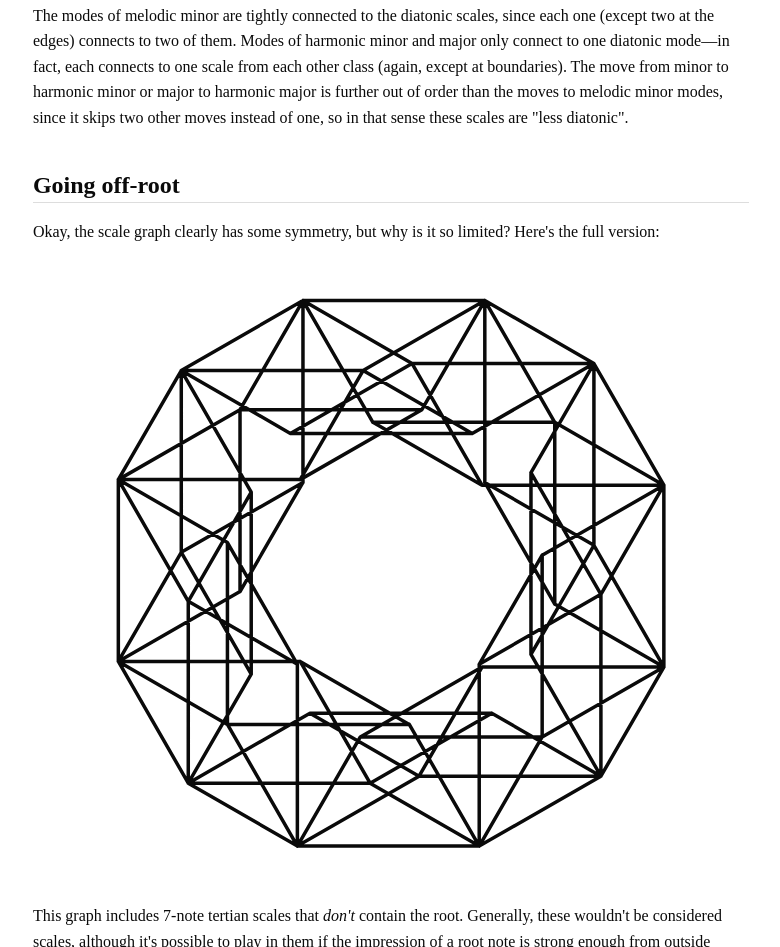
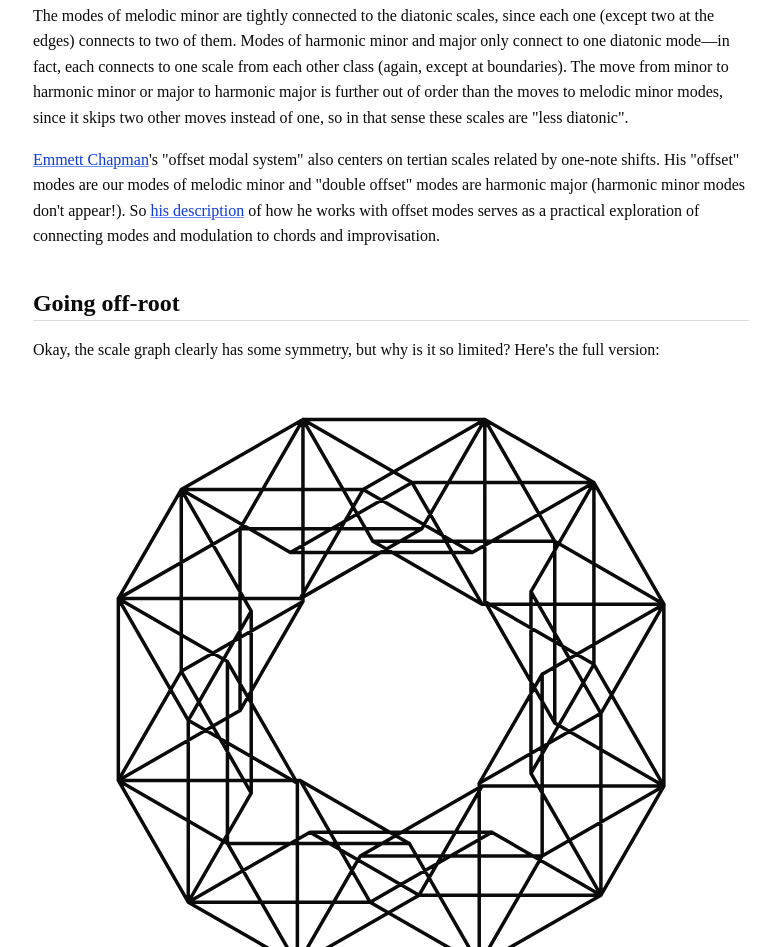
Before and after one commit to mlochbaum/BQN-Musician, a plain HTML site: page docs/theory/modulation.html in a window 1280 px wide. Shown: the part 2928-3875 px from the top of the page, without its empty margins (249-1029 px from the left). Drawn offline with Linux system fonts and the light colour scheme.

Commit message:
Connection to Emmett Chapman's offset modal system

```diff
--- a/docs/theory/modulation.html
+++ b/docs/theory/modulation.html
@@ -112,6 +112,7 @@
 </svg>
 
 <p>The modes of melodic minor are tightly connected to the diatonic scales, since each one (except two at the edges) connects to two of them. Modes of harmonic minor and major only connect to one diatonic mode—in fact, each connects to one scale from each other class (again, except at boundaries). The move from minor to harmonic minor or major to harmonic major is further out of order than the moves to melodic minor modes, since it skips two other moves instead of one, so in that sense these scales are &quot;less diatonic&quot;.</p>
+<p><a href="https://en.wikipedia.org/wiki/Emmett_Chapman">Emmett Chapman</a>'s &quot;offset modal system&quot; also centers on tertian scales related by one-note shifts. His &quot;offset&quot; modes are our modes of melodic minor and &quot;double offset&quot; modes are harmonic major (harmonic minor modes don't appear!). So <a href="https://www.stick.com/method/articles/parallel/">his description</a> of how he works with offset modes serves as a practical exploration of connecting modes and modulation to chords and improvisation.</p>
 <h2 id="going-off-root"><a class="header" href="#going-off-root">Going off-root</a></h2>
 <p>Okay, the scale graph clearly has some symmetry, but why is it so limited? Here's the full version:</p>
 <svg viewBox='-256 -224 512 448'>
```
Also changed, not shown: 1 other file.
